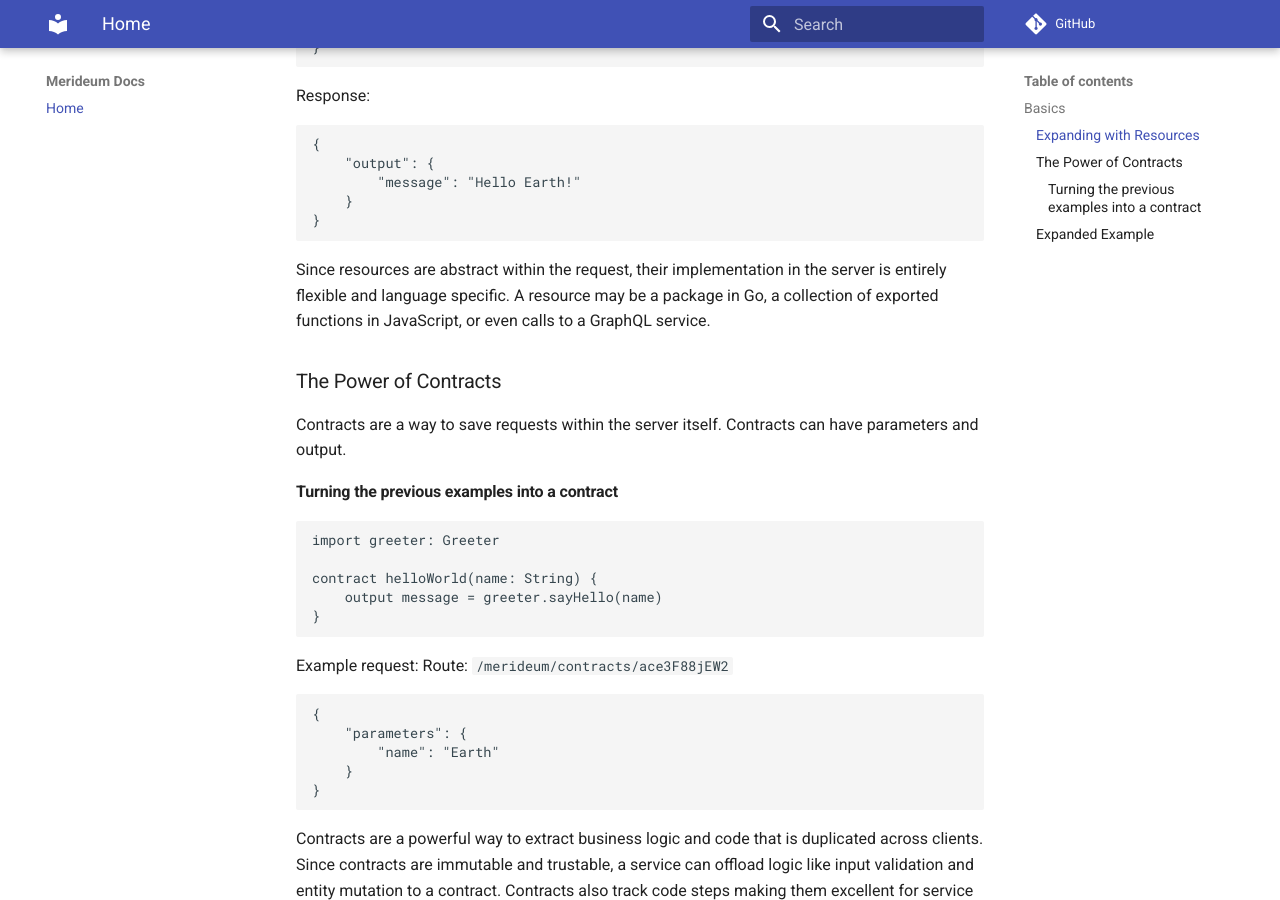
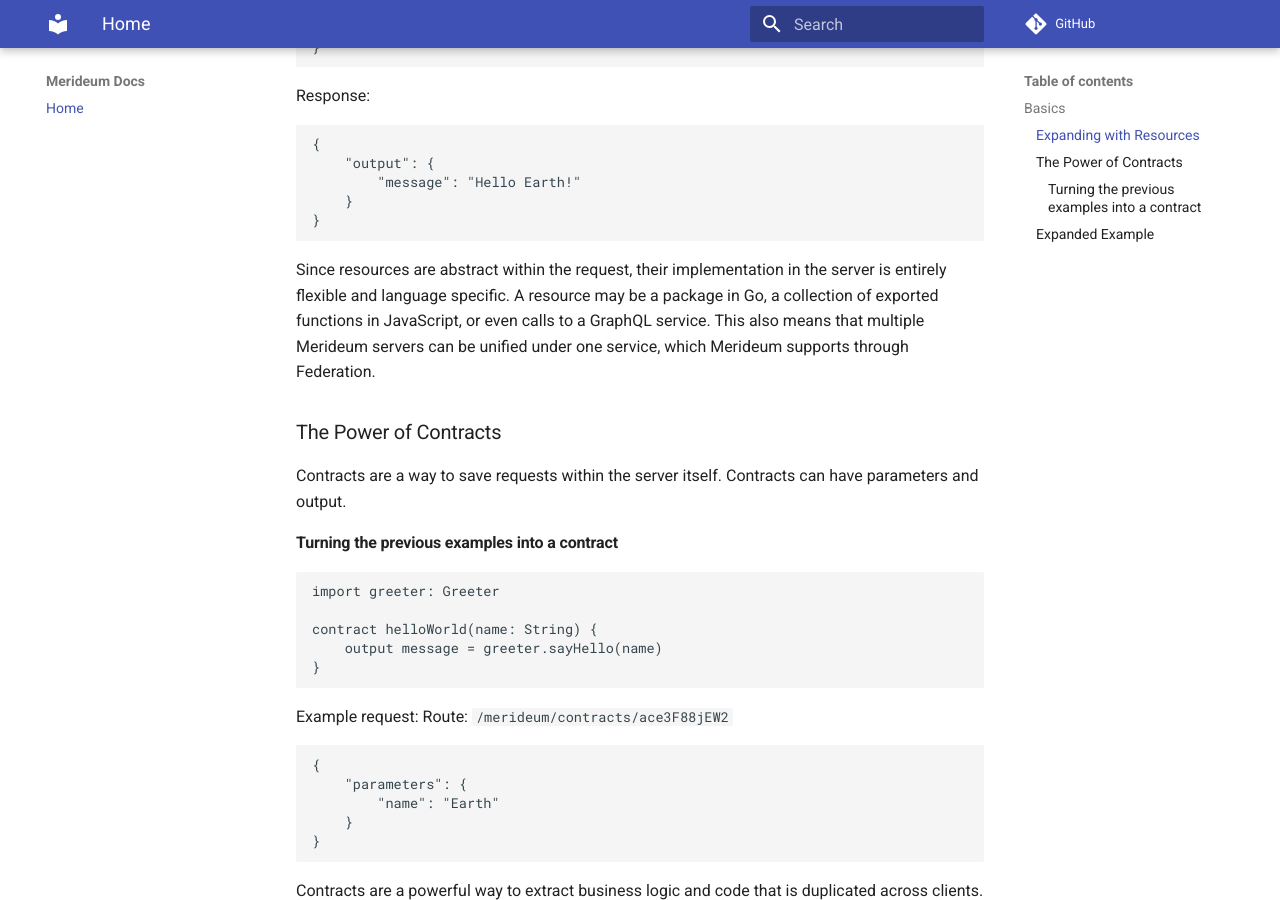
Before and after one commit to merideum/merideum-spec, an MkDocs documentation site: the page built from docs/index.md, in a window 1280 px wide and 900 px high, scrolled down 1372 px. Built offline with MkDocs 1.6.1 and Material for MkDocs 9.7.7, drawn with Linux system fonts in a browser that asks for light colours; comment, search, counter and statistics services are not loaded.

Commit message:
Update index.md

````diff
--- a/docs/index.md
+++ b/docs/index.md
@@ -66,7 +66,7 @@
 }
 ```
 
-Since resources are abstract within the request, their implementation in the server is entirely flexible and language specific. A resource may be a package in Go, a collection of exported functions in JavaScript, or even calls to a GraphQL service.
+Since resources are abstract within the request, their implementation in the server is entirely flexible and language specific. A resource may be a package in Go, a collection of exported functions in JavaScript, or even calls to a GraphQL service. This also means that multiple Merideum servers can be unified under one service, which Merideum supports through Federation.
 
 ### The Power of Contracts
 Contracts are a way to save requests within the server itself. Contracts can have parameters and output.
````
